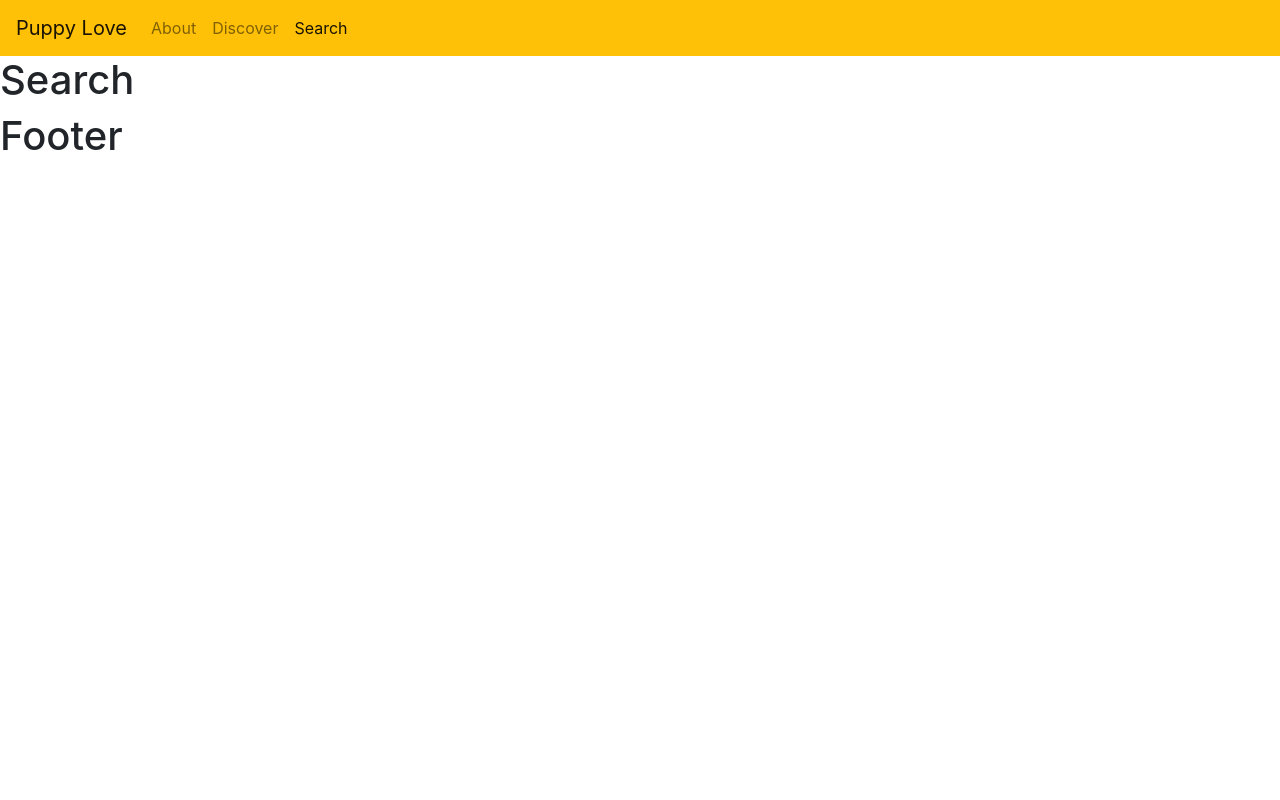
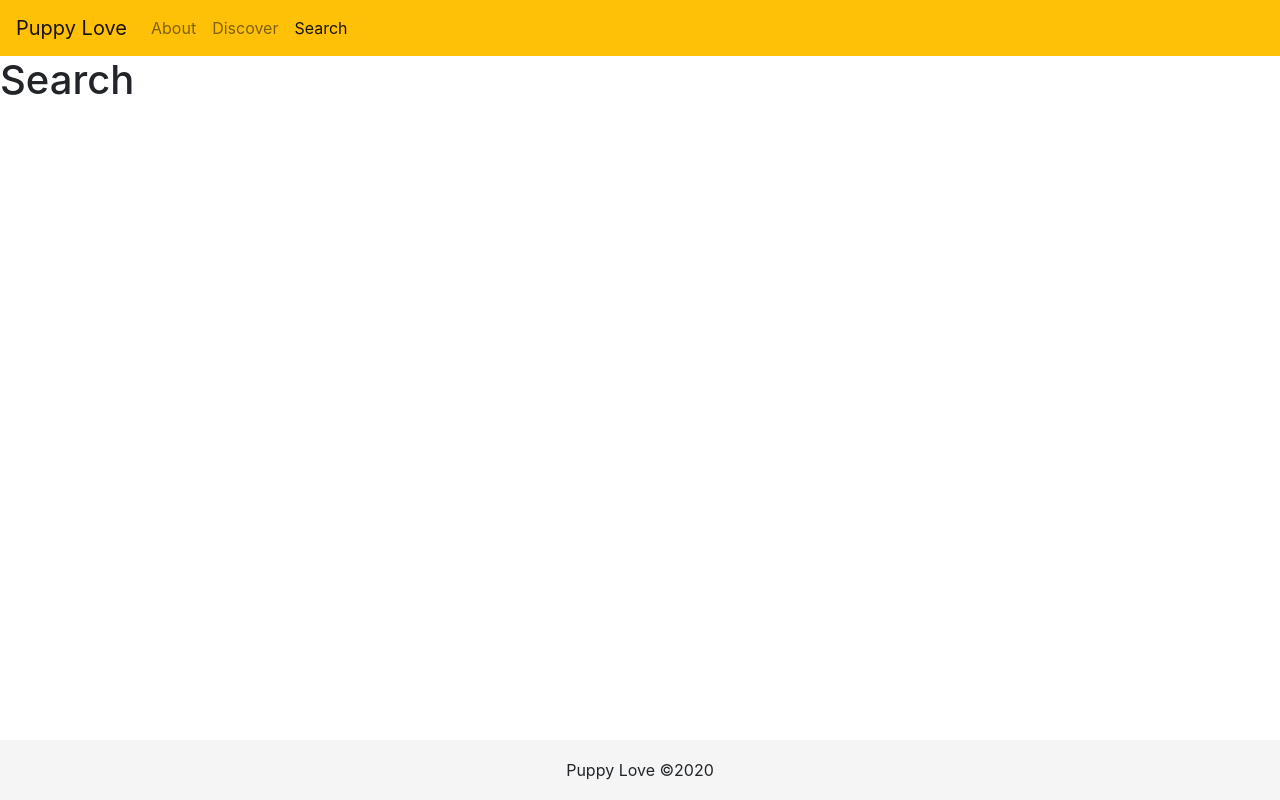
Before and after one commit to rh9891/PuppyLove, a React (Create React App) app: page /search in a window 1280 px wide. Built offline with nearby package versions, Linux system fonts and the light colour scheme.

Commit message:
Coded the footer. Added CSS styling to the footer.

```diff
--- a/src/components/Footer/index.js
+++ b/src/components/Footer/index.js
@@ -1,7 +1,11 @@
 import React from "react";
-import { Link } from "react-router-dom";
 import "./style.css";
 
-const Footer = () => <h1>Footer</h1>
+const Footer = () =>
+    <footer className="footer">
+        <div class="container">
+        <span>Puppy Love &copy;2020</span>
+        </div>
+    </footer>
 
 export default Footer;
--- a/src/components/Footer/style.css
+++ b/src/components/Footer/style.css
@@ -0,0 +1,9 @@
+.footer {
+    position: absolute;
+    bottom: 0;
+    width: 100%;
+    height: 60px;
+    line-height: 60px;
+    text-align: center;
+    background-color: #f5f5f5;
+}
```
